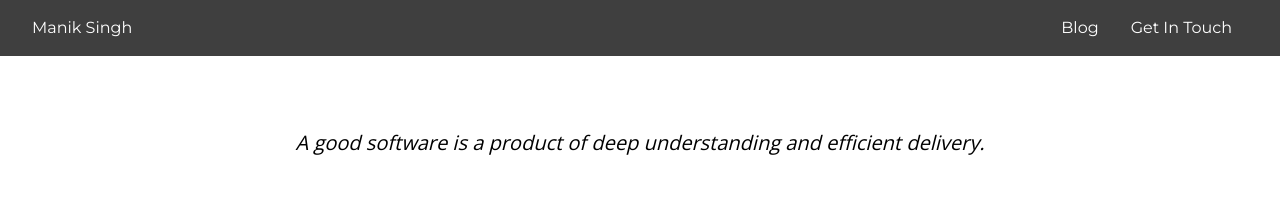
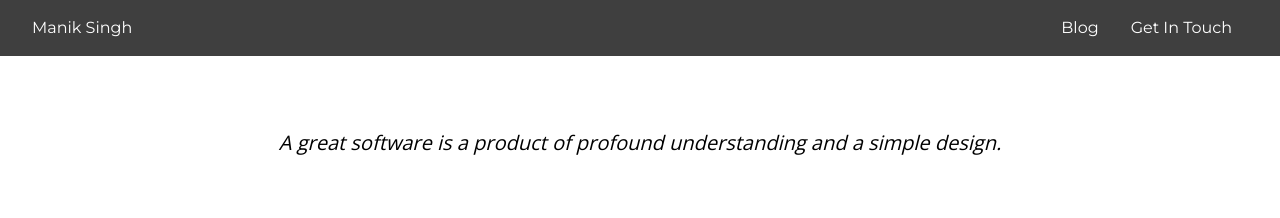
Before and after one commit to maniksingh92/maniksingh92, a Gatsby site: page / in a window 1280 px wide. Shown: the top 218 px of the page. Built offline with nearby package versions, Linux system fonts and the light colour scheme; Gatsby itself is replaced by a stand-in of ours.

Commit message:
Update witty quote in hero section

```diff
--- a/src/pages/index.js
+++ b/src/pages/index.js
@@ -6,8 +6,8 @@ export default () => (
   <Layout>
     <section className="flex container flex-col py-32 justify-center items-center text-center">
       <div className="mb-16 text-xl italic">
-        A good software is a product of deep understanding and efficient
-        delivery.
+        A great software is a product of profound understanding and a simple
+        design.
       </div>
       <h1 className="flex flex-col text-6xl">
         <span className="font-bold">Hello.</span>
```
